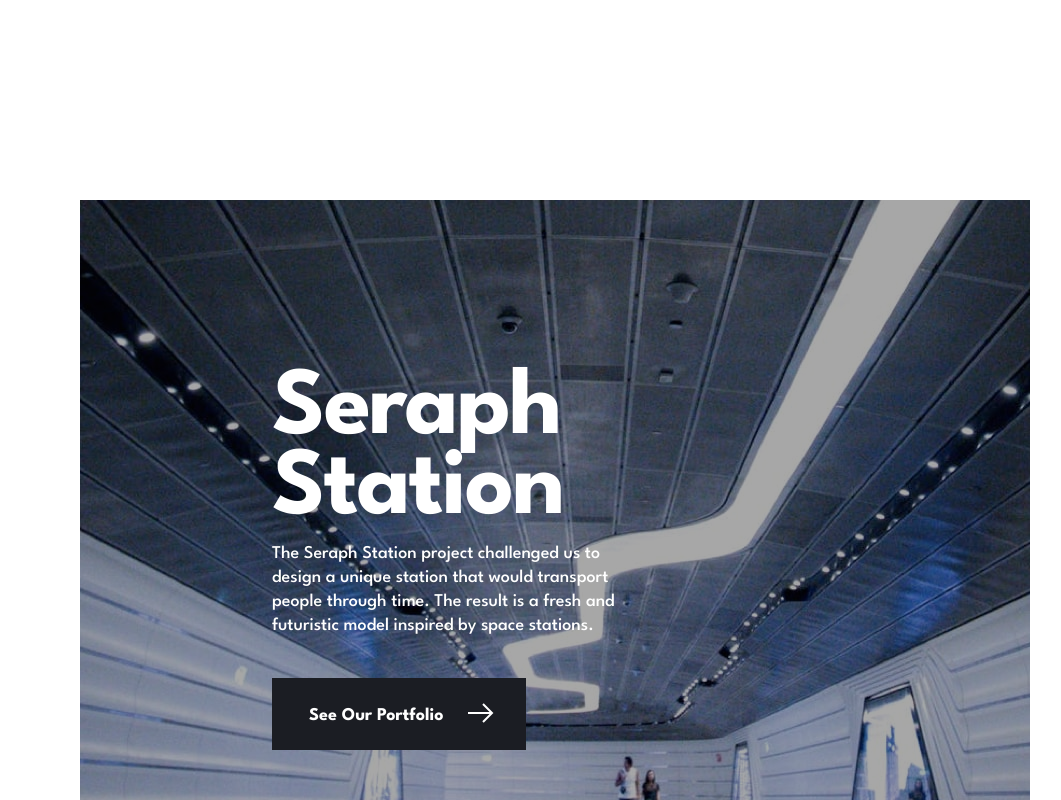
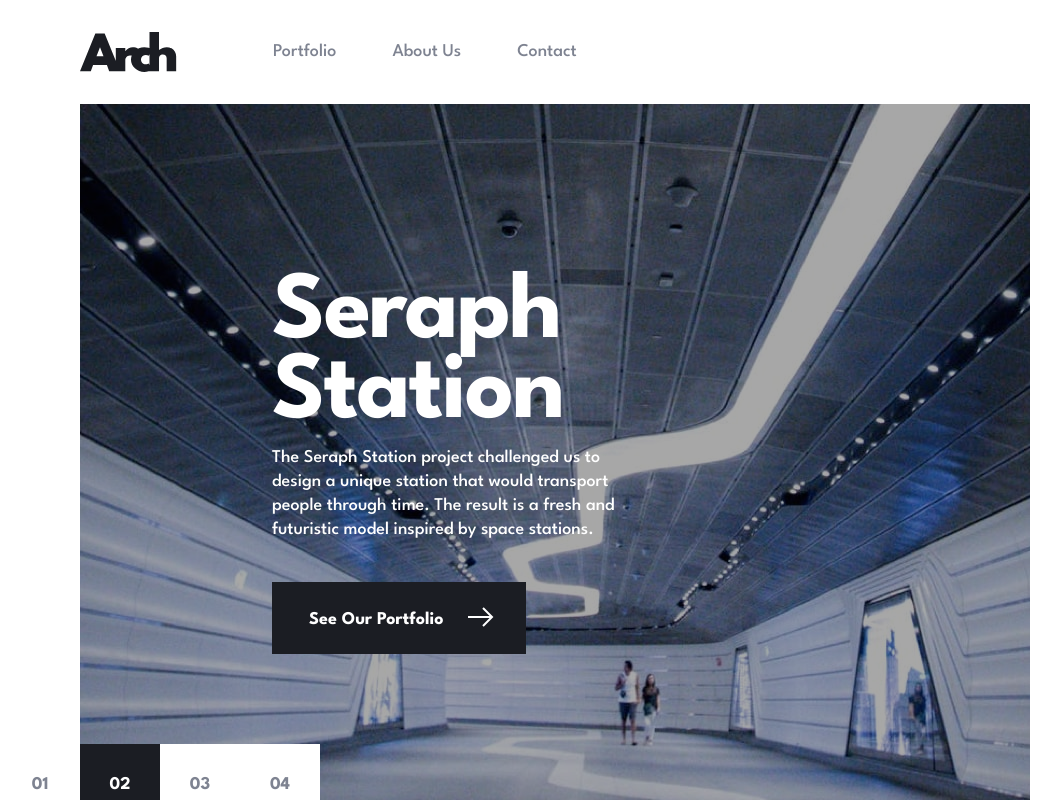
Before and after one commit to MarcinFiuk/arch-studio-multi-page-website, a React (Create React App) app: page / in a window 1280 px wide. Shown: the top 800 px of the page, without its empty margins (85-1146 px from the left). Built offline with nearby package versions, Linux system fonts and the light colour scheme.

Commit message:
feat: navigation finished

```diff
--- a/src/App.js
+++ b/src/App.js
@@ -1,6 +1,9 @@
+import { useState } from 'react';
 import { Routes, Route } from 'react-router-dom';
 import styled from 'styled-components';
 
+import { Reset } from './styles/Reset';
+import { GlobalStyle } from './styles/Global';
 import Home from './pages/Home';
 import Portfolio from './pages/Portfolio';
 import About from './pages/About';
@@ -9,9 +12,18 @@ import Header from './components/Header';
 import Footer from './components/Footer';
 
 function App() {
+    const [disableHorizontalScroll, setDisableHorizontalScroll] =
+        useState(false);
+
+    const getScrollBlock = (value) => {
+        setDisableHorizontalScroll(value);
+    };
+
     return (
         <>
-            <Header />
+            <Reset />
+            <GlobalStyle disableHorizontalScroll={disableHorizontalScroll} />
+            <Header blockScroll={getScrollBlock} />
             <MainStyled>
                 <Routes>
                     <Route path='/' element={<Home />} />
@@ -32,12 +44,12 @@ const MainStyled = styled.main`
     align-items: center;
     gap: 4.5rem;
     padding-inline: var(--mainPaddingMobile);
-    padding-block: 4.5rem;
+    padding-bottom: 4.5rem;
 
     @media (min-width: 768px) {
         padding-inline: 97px;
         gap: 12.5rem;
-        padding-block: 12.5rem;
+        padding-bottom: 12.5rem;
     }
 
     @media (min-width: 1280px) {
--- a/src/components/ContactForm.js
+++ b/src/components/ContactForm.js
@@ -20,8 +20,6 @@ function ContactForm() {
         event.preventDefault();
 
         const errors = validateForm(event);
-
-        console.log(errors);
 
         setHasError(errors);
     };
--- a/src/components/Footer.js
+++ b/src/components/Footer.js
@@ -14,15 +14,19 @@ function Footer() {
                     <SquareLink to='/'>
                         <Logo fill='var(--white)' />
                     </SquareLink>
-                    <ParagraphAsLink as={Link} to='portfolio'>
+                    <Paragraph
+                        as={Link}
+                        to='portfolio'
+                        color='var(--mediumGrey)'
+                    >
                         Portfolio
-                    </ParagraphAsLink>
-                    <ParagraphAsLink as={Link} to='about'>
+                    </Paragraph>
+                    <Paragraph as={Link} to='about' color='var(--mediumGrey)'>
                         About Us
-                    </ParagraphAsLink>
-                    <ParagraphAsLink as={Link} to='contact'>
+                    </Paragraph>
+                    <Paragraph as={Link} to='contact' color='var(--mediumGrey)'>
                         Contact
-                    </ParagraphAsLink>
+                    </Paragraph>
                     <LinkButton to='portfolio'>See Our Portfolio</LinkButton>
                 </NavStyled>
             </Wrapper>
@@ -104,7 +108,4 @@ const SquareLink = styled(Link)`
     }
 `;
 
-const ParagraphAsLink = styled(Paragraph)`
-    color: var(--mediumGrey);
-`;
 export default Footer;
--- a/src/components/Header.js
+++ b/src/components/Header.js
@@ -1,5 +1,178 @@
-function Header() {
-    return <header></header>;
+import { Link } from 'react-router-dom';
+import { useState, useEffect } from 'react';
+import styled from 'styled-components';
+
+import Logo from './icons/Logo';
+import IconHamburger from './icons/IconHamburger';
+import IconClose from './icons/IconClose';
+import { Paragraph } from './../styles/style-template';
+import useMatchMedia from './../hooks/useMatchMedia';
+
+function Header({ blockScroll }) {
+    const [isNavOpen, setIsNavOpen] = useState(false);
+    const isMobile = useMatchMedia('(max-width:48rem)');
+
+    useEffect(() => {
+        if (!isMobile) {
+            setIsNavOpen(false);
+            blockScroll(false);
+        }
+    }, [isMobile, blockScroll]);
+
+    const toggleNavigationHandler = () => {
+        if (isMobile) {
+            setIsNavOpen((currentState) => {
+                const newState = !currentState;
+                blockScroll(newState);
+                return newState;
+            });
+        }
+    };
+
+    const closeNavIfOpen = () => {
+        if (isNavOpen) {
+            toggleNavigationHandler();
+        }
+    };
+
+    return (
+        <HeaderStyled>
+            <h1>
+                <Link to='/' onClick={closeNavIfOpen}>
+                    <Logo />
+                </Link>
+            </h1>
+            <Overlay isOpen={isNavOpen} />
+            <Navigation isOpen={isNavOpen}>
+                <ParagraphAsLink
+                    as={Link}
+                    to='portfolio'
+                    onClick={toggleNavigationHandler}
+                >
+                    Portfolio
+                </ParagraphAsLink>
+                <ParagraphAsLink
+                    as={Link}
+                    to='about'
+                    onClick={toggleNavigationHandler}
+                >
+                    About Us
+                </ParagraphAsLink>
+                <ParagraphAsLink
+                    as={Link}
+                    to='contact'
+                    onClick={toggleNavigationHandler}
+                >
+                    Contact
+                </ParagraphAsLink>
+            </Navigation>
+            <button onClick={toggleNavigationHandler}>
+                {isNavOpen ? <IconClose /> : <IconHamburger />}
+            </button>
+        </HeaderStyled>
+    );
 }
 
+const HeaderStyled = styled.header`
+    position: relative;
+    display: flex;
+    justify-content: space-between;
+    padding: 2rem;
+
+    @media (min-width: 48rem) {
+        padding-inline: 97px;
+    }
+
+    @media (min-width: 1280px) {
+        padding-inline: 165px;
+    }
+
+    h1 {
+        flex-shrink: 0;
+    }
+
+    h1 > svg {
+        width: 77px;
+        height: 32px;
+
+        @media (min-width: 48rem) {
+            width: 94px;
+            height: 40px;
+        }
+    }
+
+    button {
+        display: grid;
+        place-items: center;
+        flex-grow: 0;
+        background-color: transparent;
+        border: none;
+
+        @media (min-width: 48rem) {
+            display: none;
+        }
+    }
+`;
+
+const Navigation = styled.nav`
+    position: fixed;
+    right: 0;
+    top: 103px;
+    width: 80%;
+    padding-inline: 3rem;
+    padding-block: 2.5rem;
+    background-color: var(--veryLightGrey);
+    display: flex;
+    flex-direction: column;
+    justify-content: space-between;
+    gap: 1rem;
+    z-index: 101;
+    ${({ isOpen }) =>
+        isOpen ? 'transform:translateX(0,)' : 'transform:translateX(100%)'};
+    transition: all 0.3s ease-in;
+    transition-delay: ${({ isOpen }) => (isOpen ? '0.2s' : '0')};
+
+    @media (min-width: 48rem) {
+        position: static;
+        background-color: transparent;
+        transform: translateX(0);
+        flex-direction: row;
+        gap: 3.5rem;
+        align-items: center;
+        justify-content: flex-start;
+        padding: 0;
+        margin-left: 5rem;
+    }
+
+    @media (min-width: 64rem) {
+        margin-left: 6rem;
+    }
+`;
+
+const Overlay = styled.div`
+    position: fixed;
+    left: 0;
+    top: 103px;
+    width: calc(100% + 1px);
+    height: 100%;
+    background-color: hsl(0 0% 0% /0.5);
+    z-index: 100;
+    ${({ isOpen }) =>
+        isOpen ? 'transform:translateX(0)' : 'transform:translateX(100%)'};
+    transition: all 0.3s ease-in;
+    transition-delay: ${({ isOpen }) => (isOpen ? '0' : '0.2s')};
+
+    @media (min-width: 48rem) {
+        display: none;
+    }
+`;
+
+const ParagraphAsLink = styled(Paragraph)`
+    color: var(--veryDarkBlue);
+
+    @media (min-width: 48rem) {
+        color: var(--mediumGrey);
+    }
+`;
+
 export default Header;
--- a/src/components/LinkButton.js
+++ b/src/components/LinkButton.js
@@ -5,7 +5,7 @@ import IconArrow from './icons/IconArrow';
 
 function LinkButton({ children, to, custom }) {
     return (
-        <LinkStyled to={to} customStyle={custom}>
+        <LinkStyled to={to} custom={custom}>
             {children}
             <span>
                 <IconArrow />
@@ -26,8 +26,8 @@ const LinkStyled = styled(Link)`
     gap: 24px;
     padding: 25px 32px 22px 37px;
     transition: background-color 0.2s ease-in;
-    ${({ customStyle }) =>
-        customStyle &&
+    ${({ custom }) =>
+        custom &&
         css`
             grid-area: link;
             width: 100%;
--- a/src/components/PortfolioPhoto.js
+++ b/src/components/PortfolioPhoto.js
@@ -8,7 +8,6 @@ function PortfolioPhoto({ photoData, media }) {
     const photoSize = findPhotoSize(media);
     const photoPath = `/assets/portfolio/${photoSize}/${src}`;
 
-    console.log(photoPath);
     return (
         <Wrapper path={photoPath}>
             <TextWrapper>
--- /dev/null
+++ b/src/components/icons/IconClose.js
@@ -0,0 +1,13 @@
+function IconClose() {
+    return (
+        <svg xmlns='http://www.w3.org/2000/svg' width='20' height='21'>
+            <path
+                fill='#1B1D23'
+                fillRule='evenodd'
+                d='M17.425.954l2.12 2.121-7.424 7.425 7.425 7.425-2.121 2.12L10 12.622l-7.425 7.425-2.12-2.121L7.878 10.5.454 3.075 2.575.955 10 8.378 17.425.954z'
+            />
+        </svg>
+    );
+}
+
+export default IconClose;
--- /dev/null
+++ b/src/components/icons/IconHamburger.js
@@ -0,0 +1,11 @@
+function IconHamburger() {
+    return (
+        <svg xmlns='http://www.w3.org/2000/svg' width='24' height='17'>
+            <g fill='#1B1D23' fillRule='evenodd'>
+                <path d='M0 0h24v3H0zM0 7h24v3H0zM0 14h24v3H0z' />
+            </g>
+        </svg>
+    );
+}
+
+export default IconHamburger;
--- a/src/index.js
+++ b/src/index.js
@@ -10,8 +10,6 @@ const root = ReactDOM.createRoot(document.getElementById('root'));
 root.render(
     <React.StrictMode>
         <BrowserRouter>
-            <Reset />
-            <GlobalStyle />
             <App />
         </BrowserRouter>
     </React.StrictMode>
--- a/src/styles/Global.js
+++ b/src/styles/Global.js
@@ -21,6 +21,11 @@ body{
     font-family: 'League Spartan', sans-serif;
     max-width:1440px;
     margin-inline: auto;
+    overflow-x:hidden;
+    /* overflow:hidden; */
+
+    overflow-y:${({ disableHorizontalScroll }) =>
+        disableHorizontalScroll ? 'hidden' : ''}
 
 }
 `;
--- a/src/styles/style-template.js
+++ b/src/styles/style-template.js
@@ -48,6 +48,7 @@ export const HeadingS = styled.h4`
     font-size: 2rem;
     line-height: 40px;
     color: ${({ color }) => (color ? color : 'var(--white)')};
+    text-decoration: none;
 `;
 
 export const Paragraph = styled.p`
```
